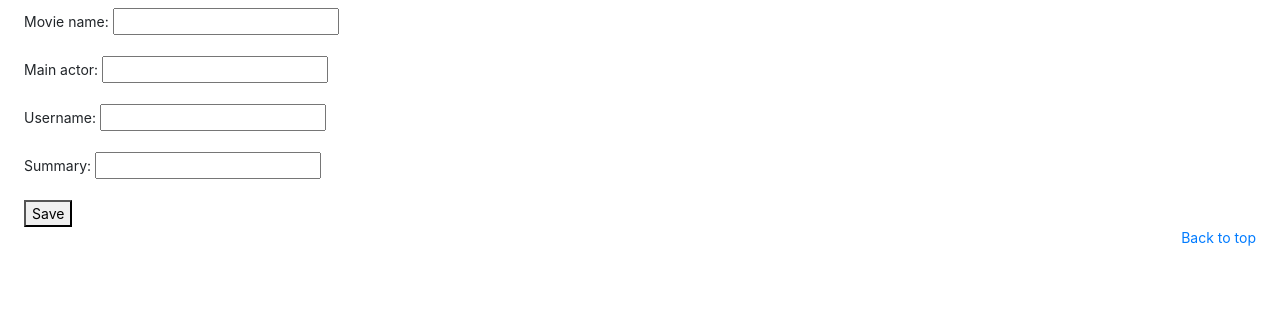
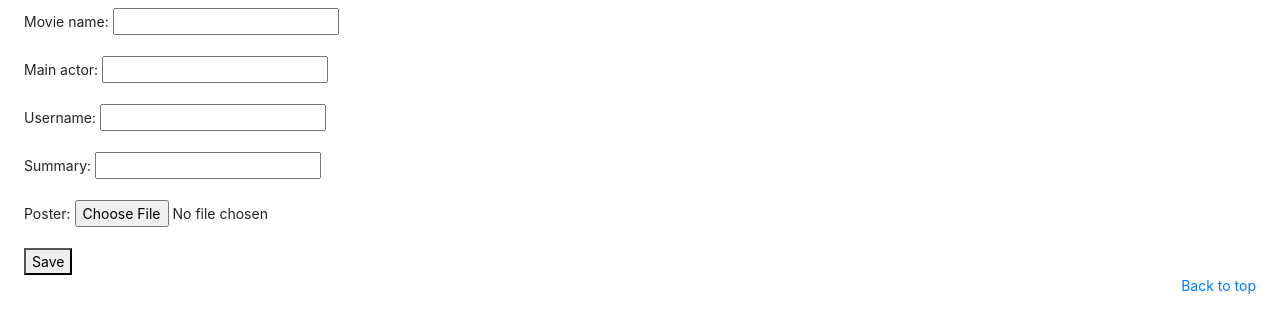
Before and after one commit to rorybhunter/WAD2_Group_2E, a Django app: page /RaisinRatings/add_movie/ in a window 1280 px wide. Shown: the part 168-501 px from the top of the page. Run offline with Django 4.2, Linux system fonts and the light colour scheme; some libraries are stand-ins or nearby versions.

Commit message:
movie poster media now uploads

```diff
--- a/RaisinRatings/forms.py
+++ b/RaisinRatings/forms.py
@@ -28,7 +28,7 @@ class MovieForm(forms.ModelForm):
 
     class Meta:
         model = Movie
-        fields = ['movie_name', 'main_actor', 'username', 'summary' ]
+        fields = ['movie_name', 'main_actor', 'username', 'summary', 'poster', ]
 
 class ReviewForm(forms.ModelForm):
     title = forms.CharField(max_length=20, help_text = 'Enter your review title: ')
--- a/RaisinRatings/models.py
+++ b/RaisinRatings/models.py
@@ -16,7 +16,7 @@ class Movie(models.Model):
     username = models.CharField(max_length=USERNAME_MAX_LENGTH)
     summary = models.CharField(max_length=SUMMARY_MAX_LENGTH)
     slug = models.SlugField(unique=True)
-    #poster = models.ImageField(upload_to='profile_images', blank=True)
+    poster = models.ImageField(upload_to='movie_posters', blank=True)
 
     def save(self, *args, **kwargs):
         self.slug = slugify(self.movie_name)
--- a/RaisinRatings/views.py
+++ b/RaisinRatings/views.py
@@ -90,7 +90,7 @@ def user_login(request):
 
 def add_movie(request):
     if request.method == 'POST':
-        form = MovieForm(request.POST)
+        form = MovieForm(request.POST, request.FILES)
         if form.is_valid():
             form.save(commit=True)
             return redirect('/RaisinRatings/')
--- a/templates/RaisinRatings/add_movie.html
+++ b/templates/RaisinRatings/add_movie.html
@@ -9,7 +9,7 @@
     <div>
         {% block content %}
             <h1>Add a Movie</h1>
-            <form method="post">
+            <form id="movie_form" method="post" action="{% url 'RaisinRatings:add_movie' %}" enctype="multipart/form-data">
                 {% csrf_token %}
                 {{ form.as_p }}
                 <button type="submit">Save</button>
--- a/templates/RaisinRatings/movie.html
+++ b/templates/RaisinRatings/movie.html
@@ -22,7 +22,6 @@
         <div>Main Star: <strong>{{ movie.main_actor }}</strong></div>
         <div>Category: </div>
         <p><div> {{movie.summary}} </div></p>
-
     </p>
     <div>
         <div>
```
Also changed, not shown: RaisinRatings/migrations/0003_movie_poster.py (added), media/movie_posters/20210609_210459_3.jpg (added), media/movie_posters/Capture.PNG (added), media/profile_images/Capture.PNG (added).
